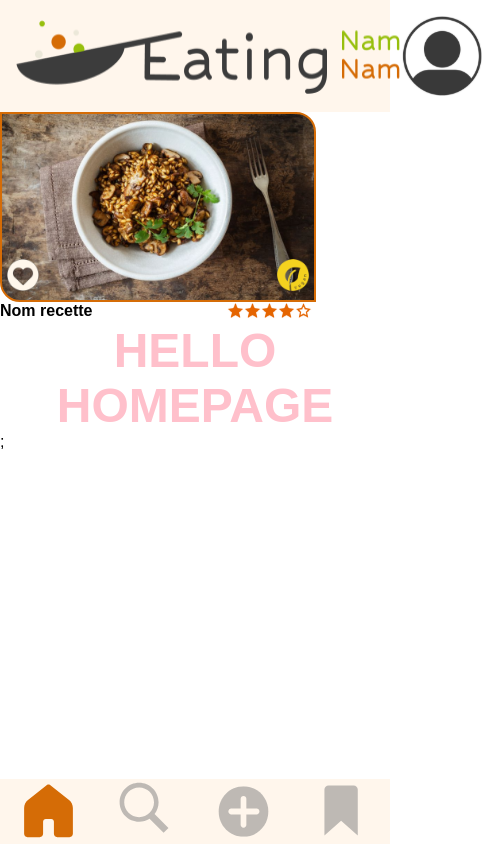
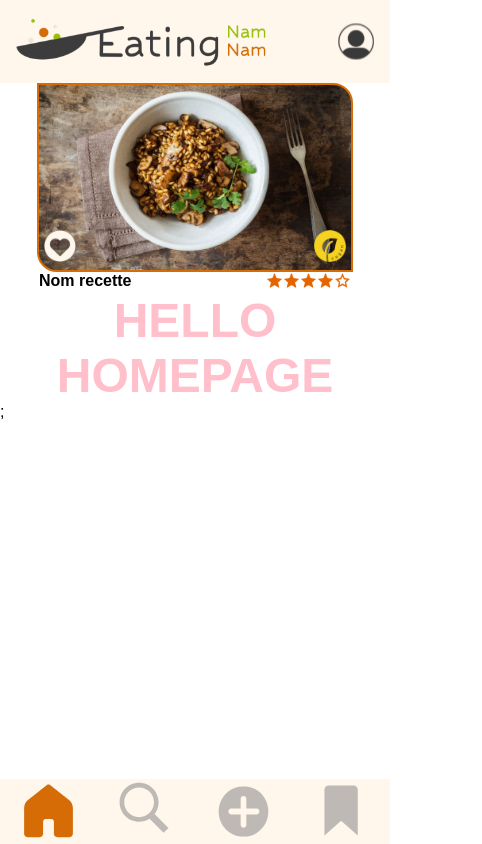
Before and after one commit to WildCodeSchool/0923-lille-JS-eatingnamnam, a React (Vite) app in the folder frontend/: page / in a window 390 px wide. Shown: the whole page, 482 px wide, since content can reach past the window. Built offline with nearby package versions, Linux system fonts and the light colour scheme; a web font is replaced by a local one.

Commit message:
fix responsiveness of the title bar

```diff
--- a/frontend/src/components/RecipeCard/RecipeCard.scss
+++ b/frontend/src/components/RecipeCard/RecipeCard.scss
@@ -1,4 +1,8 @@
 .card {
+  align-items: center;
+  flex-direction: column;
+  display: flex;
+  width: 100%;
   .card__img {
     width: 80%;
   }
--- a/frontend/src/components/TitleBar/TitleBar.scss
+++ b/frontend/src/components/TitleBar/TitleBar.scss
@@ -6,7 +6,11 @@
   background-color: $tertiaryColor;
   padding: 1rem;
 }
+.titleBar__logo {
+  width: 70%;
+  height: 100%;
+}
 
 .titleBar__userLogo {
-  height: 5rem;
+  width: 10%;
 }
```
